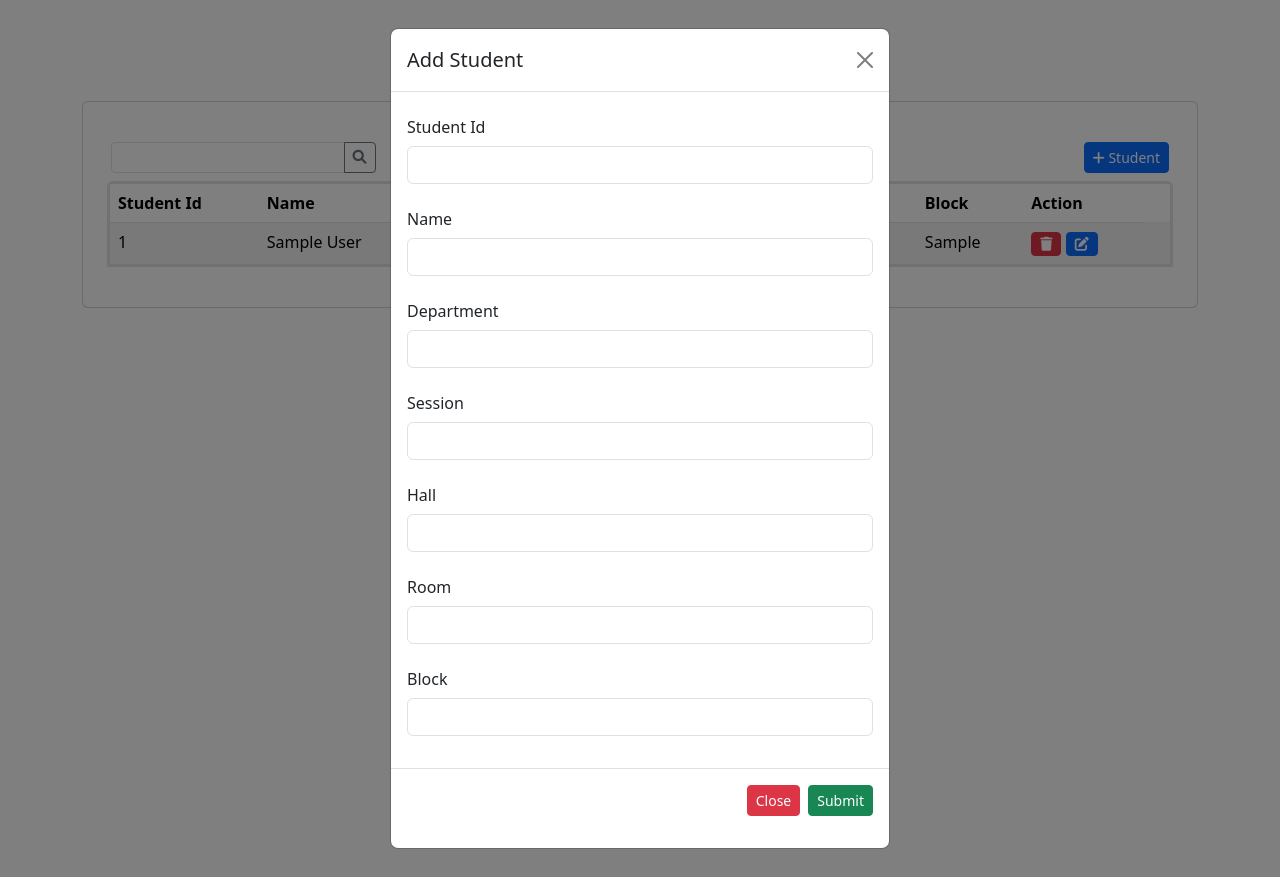
After one commit to Alamgir2-2/Seat-Allocation-System, a PHP site: page /app/Admin/students.php in a window 1280 px wide, after a click on "Student". The commit adds this page. Run offline with PHP 8.4, Linux system fonts and the light colour scheme; tables that the repository leaves empty or names only in its code hold one stand-in row (values such as "Sample post"); some libraries are stand-ins or nearby versions.

Commit message:
Data insertion code and load content on the admin pannel code are added

```diff
--- /dev/null
+++ b/app/Admin/studentData.php
@@ -0,0 +1,24 @@
+<?php
+
+// // Include your database connection
+include('../database/dbConn.php');
+
+// Fetch data from the "exam" table
+$query = "SELECT * FROM students";
+$result = mysqli_query($conn, $query);
+
+// Prepare an array to store the dataa
+$data = array();
+
+// Fetch each row and add it to the array
+while ($row = mysqli_fetch_assoc($result)) {
+    $data[] = $row;
+}
+
+// Close the database connection
+mysqli_close($conn);
+
+// Return the data as JSON
+header('Content-Type: application/json');
+echo json_encode($data);
+?>
--- /dev/null
+++ b/app/Admin/students.php
@@ -0,0 +1,176 @@
+<head>
+    <meta charset="UTF-8">
+    <meta name="viewport" content="width=device-width, initial-scale=1.0">
+    <script src="https://code.jquery.com/jquery-3.6.0.min.js"></script>
+    <link rel="stylesheet" href="https://cdn.jsdelivr.net/npm/bootstrap@5.3.2/dist/css/bootstrap.min.css">
+    <link rel="stylesheet" href="https://cdnjs.cloudflare.com/ajax/libs/font-awesome/6.0.0-beta3/css/all.min.css"
+        integrity="sha512-...your-sha512-here..." crossorigin="anonymous" />
+    <link rel="stylesheet" href="https://cdnjs.cloudflare.com/ajax/libs/toastr.js/latest/toastr.min.css">
+    <link rel="stylesheet" type="text/css" href="https://cdn.datatables.net/1.11.6/css/jquery.dataTables.css">
+    <script type="text/javascript" charset="utf8"
+        src="https://cdn.datatables.net/1.11.6/js/jquery.dataTables.js"></script>
+    <script src="https://cdnjs.cloudflare.com/ajax/libs/toastr.js/latest/toastr.min.js"></script>
+    <title>Students</title>
+</head>
+
+<body>
+<h4 class="text-center mt-4">Students</h4>
+    <div class="container mt-5 d-flex justify-content-center">
+        <div class="card w-100">
+            <div class="card-body">
+                <div class="d-flex justify-content-between container mt-4">
+                    <div class="w-25">
+                        <div class="input-group input-group-sm">
+                            <input type="search" id="searchInput" class="form-control" placeholder=""
+                                aria-label="Search" aria-describedby="search-addon" />
+                            <button type="button" class="btn btn-outline-secondary btn-sm"><i
+                                    class="fa fa-search"></i></button>
+                        </div>
+                    </div>
+
+                    <button class="btn btn-primary btn-sm" type="button" data-bs-toggle="modal"
+                        data-bs-target="#exampleModal" data-bs-whatever="@mdo"><i class="fa fa-plus"></i> Student</button>
+                </div>
+
+                <div class="m-2 text-center">
+                    <div class="table-responsive rounded">
+                        <table id="myTable" class="table table-striped border border-3">
+
+                            <thead>
+                                <tr>
+                                    <!-- <th scope="col" class="text-nowrap">Id</th> -->
+                                    <th scope="col" class="text-nowrap">Student Id</th>
+                                    <th scope="col" class="text-nowrap">Name</th>
+                                    <th scope="col" class="text-nowrap">Department</th>
+                                    <th scope="col" class="text-nowrap">Session</th>
+                                    <th scope="col" class="text-nowrap">Hall</th>
+                                    <th scope="col" class="text-nowrap">Room</th>
+                                    <th scope="col" class="text-nowrap">Block</th>
+                                    <th scope="col" class="text-nowrap">Action</th>
+                                </tr>
+                            </thead>
+                            <tbody id="tableBody">
+                                <!-- Table Data Apeare Here  -->
+                            </tbody>
+                        </table>
+                    </div>
+
+
+
+                </div>
+
+                <!-- Modaal -->
+                <div class="modal fade" id="exampleModal" tabindex="-1" aria-labelledby="exampleModalLabel"
+                    aria-hidden="true">
+                    <div class="modal-dialog">
+                        <div class="modal-content">
+                            <div class="modal-header">
+                                <h1 class="modal-title fs-5" id="exampleModalLabel">Add Student</h1>
+                                <button type="button" class="btn-close" data-bs-dismiss="modal"
+                                    aria-label="Close"></button>
+                            </div>
+
+                            <form method="POST" id="myForm">
+                                <div class="modal-body">
+                                    <div class="mb-3">
+                                        <label  class="col-form-label">Student Id</label>
+                                        <input type="text" name="stu_id" class="form-control" id="stuendtId" required>
+                                        <span id="nameError" class="text-danger"></span>
+                                    </div>
+                                    <div class="mb-3">
+                                        <label for="fileId" class="col-form-label">Name</label>
+                                        <input type="text" name="stu_name" class="form-control required stuendtName"
+                                            id="stuendtName" required>
+                                    </div>
+                                    <div class="mb-3">
+                                        <label  class="col-form-label">Department</label>
+                                        <input type="text" name="dept" class="form-control" id="deptName" required>
+                                        <span id="nameError" class="text-danger"></span>
+                                    </div>
+                                    <div class="mb-3">
+                                        <label for="session" class="col-form-label">Session</label>
+                                        <input type="text" name="session" class="form-control required "
+                                            id="session" required>
+                                    </div>
+                                    <div class="mb-3">
+                                        <label for="hall" class="col-form-label">Hall</label>
+                                        <input type="text" name="hall_name" class="form-control required hallName"
+                                            id="hallName" required>
+                                        <!-- <small id="idError">Fill the input field</small> -->
+                                    </div>
+                                    <div class="mb-3">
+                                        <label  class="col-form-label">Room</label>
+                                        <input type="text" name="room" class="form-control" id="roomNo" required>
+                                        <span id="nameError" class="text-danger"></span>
+                                    </div>
+                                    <div class="mb-3">
+                                        <label for="block" class="col-form-label">Block</label>
+                                        <input type="text" name="block" class="form-control required block"
+                                            id="block" required>
+                                        <!-- <small id="idError">Fill the input field</small> -->
+                                    </div>
+                                </div>
+                                <div class="modal-footer">
+                                    <button type="button" class="btn btn-danger btn-sm"
+                                        data-bs-dismiss="modal">Close</button>
+                                    <button type="button" id="submitBtn" name="submit"
+                                        class="btn btn-success btn-sm">Submit</button>
+                                </div>
+                            </form>
+
+                        </div>
+                    </div>
+                </div>
+                <!-- Edit Modal -->
+                <!-- <div class="modal fade" id="editData" tabindex="-1" aria-labelledby="editDataLabel" aria-hidden="true">
+                    <div class="modal-dialog">
+                        <div class="modal-content">
+                            <div class="modal-header">
+                                <h1 class="modal-title fs-5" id="editDataLabel">Edit File</h1>
+                                <button type="button" class="btn-close" data-bs-dismiss="modal"
+                                    aria-label="Close"></button>
+                            </div>
+
+                            <form method="POST" id="editForm">
+                                <div class="modal-body">
+                                    <div class="mb-3">
+                                        <label for="fileName" class="col-form-label">Id</label> -->
+                                        <!-- <input type="hidden" name="id" class="form-control" id="id" required>
+                                    </div>
+                                    <div class="mb-3">
+                                        <label for="fileName" class="col-form-label">Name</label>
+                                        <input type="text" name="file_name" class="form-control" id="file_name"
+                                            required>
+                                    </div>
+                                    <div class="mb-3">
+                                        <label for="fileId" class="col-form-label">File Id</label> -->
+                                        <!-- <input type="hidden" class="form-control" id="file_id" required>
+                                    </div>
+                                </div>
+                                <div class="modal-footer">
+                                    <button type="button" class="btn btn-danger btn-sm"
+                                        data-bs-dismiss="modal">Close</button>
+                                    <button type="button" name="update" id="updateBtn"
+                                        class="btn btn-success btn-sm">Update</button>
+                                </div> -->
+                            <!-- </form> -->
+
+                        <!-- </div>
+                    </div>
+                </div> -->
+            </div>
+        </div>
+    </div>
+
+
+
+
+
+
+
+
+    <script src="https://cdn.jsdelivr.net/npm/bootstrap@5.3.2/dist/js/bootstrap.bundle.min.js"></script>
+    <script src="../../public/JS/student.js"></script>
+</body>
+
+</html>
--- a/app/database/dbConn.php
+++ b/app/database/dbConn.php
@@ -9,7 +9,7 @@ $conn = mysqli_connect($host, $username, $password, $database);
 if(!$conn){
     die("Connection Failed !!".mysqli_connect_error());
 }
-else{
-    echo "Connect Successfully";
-}
+// else{
+//     echo "Connect Successfully";
+// }
 ?>
--- /dev/null
+++ b/public/JS/student.js
@@ -0,0 +1,102 @@
+$(document).ready(function () {
+    loadData();
+
+
+    // Insert Data
+    $('#submitBtn').click(function () {
+        var stu_id = $("#stuendtId").val();
+        var stu_name = $("#stuendtName").val();
+        var dept = $("#deptName").val();
+        var session = $("#session").val();
+        var hall = $("#hallName").val();
+        var room = $("#roomNo").val();
+        var block = $("#block").val();
+
+
+        // Check if the input field is empty
+        if (stu_id.trim() === "") {
+            $("#nameError").text("Fill the input field").show();
+        } else {
+            $("#nameError").hide();
+
+            $.ajax({
+                type: "POST",
+                url: "../../app/Admin/studentProcess.php",
+                data: {
+                    insert_data: true,
+                    stu_id: stu_id,
+                    stu_name: stu_name,
+                    dept: dept,
+                    session: session,
+                    hall: hall,
+                    room: room,
+                    block: block
+                },
+                success: function (response) {
+                    // alert(response);
+
+                    if (response === "duplicate") {
+                        toastr.error("File with Same Name or ID already exist !!.");
+                        $("#myForm")[0].reset();
+                        $('#exampleModal').modal('hide');
+                        // location.reload();
+                    }
+                    else if (response === "success"){
+                        // console.log(response);
+
+
+                        $("#myForm")[0].reset();
+                        $('#exampleModal').modal('hide');
+
+                        loadData();
+                        // location.reload();
+                        toastr.success("Data inserted successfully");
+                    }
+                    else{
+                        toastr.error("Error inserting data.");
+                    }
+                },
+                error: function () {
+                    toastr.error("Error inserting data.");
+                }
+            });
+        }
+
+    });
+});
+
+
+    // Load Data On Table
+function loadData() {
+    $.ajax({
+        type: "GET",
+        url: "../../app/Admin/studentData.php",
+
+        success: function (response) {
+            // console.log(response);
+            $('#tableBody').empty();
+
+            $.each(response, function (key, value) {
+                // console.log(value['stu_name']);
+                $('#tableBody').prepend(
+                    '<tr>' +
+                    '<td>' + value['stu_id'] + '</td>\
+                    <td>'+ value['stu_name'] + '</td>\
+                    <td>'+ value['dept'] + '</td>\
+                    <td>'+ value['session'] + '</td>\
+                    <td>'+ value['hall'] + '</td>\
+                    <td>'+ value['room'] + '</td>\
+                    <td>'+ value['block'] + '</td>\
+                    <td>\
+                    <button id="delete" class="btn btn-danger btn-sm delete_btn"><i class="fa fa-trash"></i></button>\
+                    <button class="btn btn-primary btn-sm edit_btn"><i class="fa fa-edit"></i></button>\
+                    <td>\
+                    </td>\
+                    </td>\
+                    </tr>'
+                );
+            });
+
+        }
+    });
+}
--- a/public/css/styles.css
+++ b/public/css/style.css
@@ -35,10 +35,10 @@
     padding: 15px;
 }
 
-.card {
+.cards {
     transition: transform 0.3s ease-in-out;
 }
 
-.card:hover {
+.cards:hover {
     transform: scale(1.1);
 }
```
Also changed, not shown: app/Admin/adminPannel.php (+72 -16 lines), app/Admin/hall.php (+6 -6 lines), app/Admin/studentProcess.php (added, +37 -0 lines), index.php (+5 -5 lines), public/JS/loadContent.js (added, +24 -0 lines).
